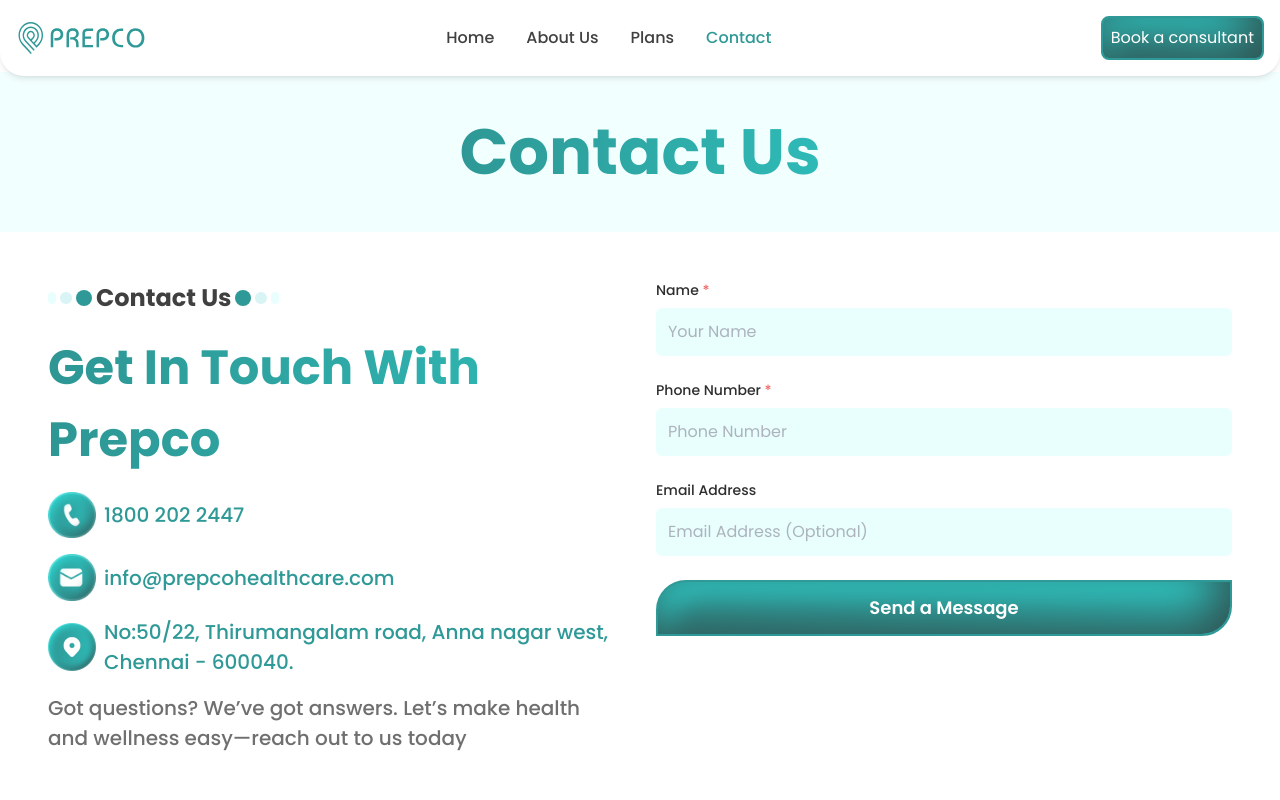
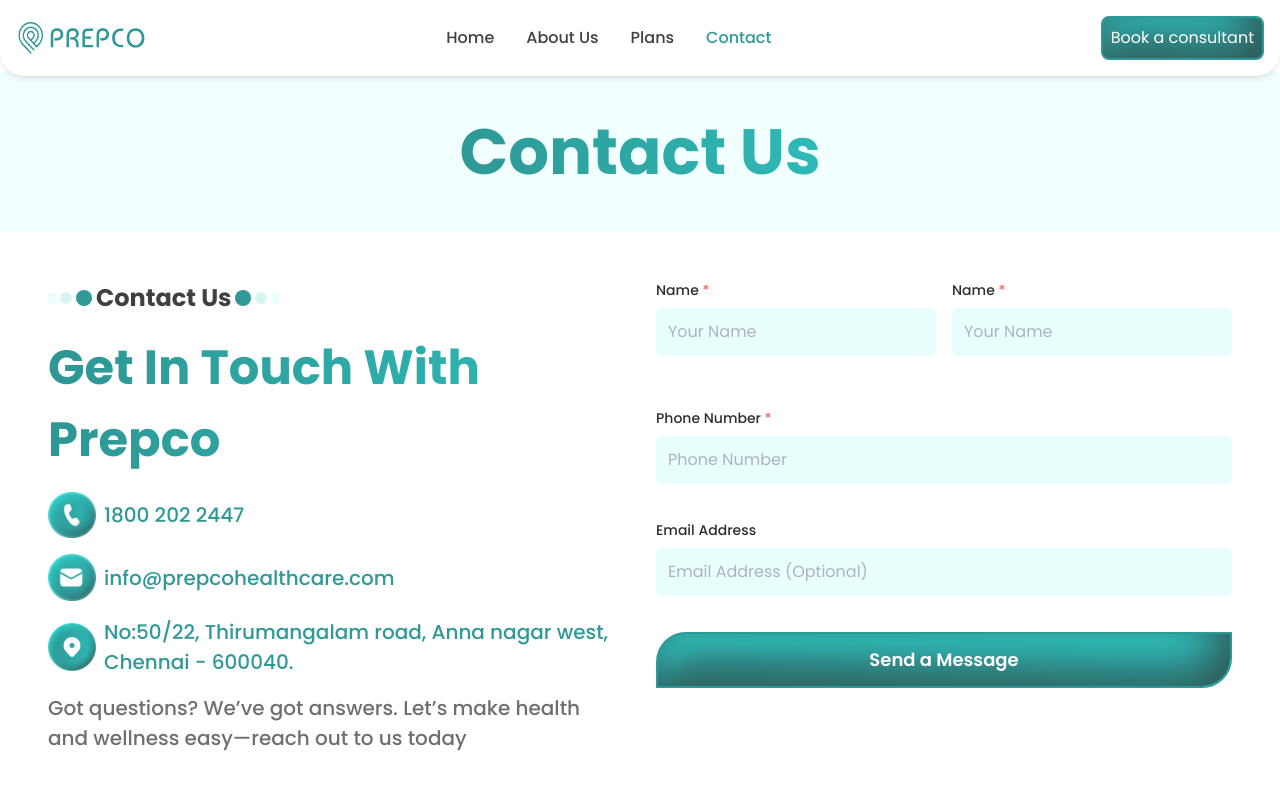
Before and after one commit to Prepco-creator/PREPCO, a Next.js app: page /contact in a window 1280 px wide. Shown: the top 800 px of the page. Built offline with nearby package versions, Linux system fonts and the light colour scheme; a web font is replaced by a local one.

Commit message:
Contact Form Conected to Zoho Forms

```diff
--- a/src/app/api/form-submission/route.ts
+++ /dev/null
@@ -1,30 +0,0 @@
-import { NextRequest, NextResponse } from "next/server";
-
-export const POST = async (req: NextRequest) => {
-    try {
-        const formData = await req.json(); // Parse incoming JSON data
-
-        console.log("Received form data:", formData);
-
-        // Send data to Zoho Forms API
-        // const zohoResponse = await fetch("https://forms.zoho.com/api/v2/forms/{FORM_ID}/submissions", {
-        //     method: "POST",
-        //     headers: {
-        //         "Content-Type": "application/json",
-        //         "Authorization": `Zoho-oauthtoken ${process.env.ZOHO_ACCESS_TOKEN}`
-        //     },
-        //     body: JSON.stringify({ data: formData })
-        // });
-
-        // const zohoResult = await zohoResponse.json();
-
-        // if (!zohoResponse.ok) {
-        //     throw new Error(`Zoho API Error: ${JSON.stringify(zohoResult)}`);
-        // }
-
-        return NextResponse.json({ success: true, message: "Data submitted to Zoho", response: formData }, { status: 200 });
-    } catch (error) {
-        console.error("Error submitting form to Zoho:", error);
-        return NextResponse.json({ success: false, error: "Internal Server Error" }, { status: 500 });
-    }
-};
--- a/src/components/contact/ContactForm.tsx
+++ b/src/components/contact/ContactForm.tsx
@@ -6,60 +6,79 @@ import { zodResolver } from '@hookform/resolvers/zod';
 import { z } from 'zod';
 import InputField from './InputField';
 import { contactFormSchema } from '@/utils/validation';
-import { toast } from 'react-toastify';
 
 type FormValues = z.infer<typeof contactFormSchema>;
 
 const ContactForm = () => {
   const {
     register,
-    handleSubmit,
+    // handleSubmit,
     formState: { errors },
   } = useForm<FormValues>({
     resolver: zodResolver(contactFormSchema),
   });
 
-  const onSubmit = async (data: FormValues) => {
-    try {
-      const response = await fetch(`${process.env.NEXT_PUBLIC_BACKEND_URL}/api/form-submission`, {
-        method: "POST",
-        headers: {
-          "Content-Type": "application/json",
-        },
-        body: JSON.stringify(data),
-      });
+  // const onSubmit = async (data: FormValues) => {
+  //   try {
+  //     const formData = new URLSearchParams();
+  //     formData.append("Name_First", data.firstname);
+  //     formData.append("Name_Last", data.lastname);
+  //     formData.append("PhoneNumber_countrycode", data.phone);
+  //     formData.append("Email", data.email || ""); // Optional field
 
-      const result = await response.json();
-      console.log(result);
+  //     const response = await fetch(
+  //       "https://forms.zohopublic.in/gopuprepcohe1/form/Contactform/formperma/eosjBLGjpAAtqHlrppfZZdfw5YuMI2psqoBee5l8wK4/htmlRecords/submit",
+  //       {
+  //         method: "POST",
+  //         headers: {
+  //           "Content-Type": "application/x-www-form-urlencoded",
+  //         },
+  //         body: formData.toString(),
+  //       }
+  //     );
 
-      if (result.success) {
-        toast.success("Form Submitted Successfully")
-      } else {
-        toast.error("Failed to submit form");
-      }
-    } catch (error) {
-      console.error("Error submitting form:", error);
-      alert("An error occurred. Please try again.");
-    }
-  };
+  //     if (response.ok) {
+  //       toast.success("Form Submitted Successfully");
+  //     } else {
+  //       toast.error("Failed to submit form");
+  //     }
+  //   } catch (error) {
+  //     console.error("Error submitting form:", error);
+  //     toast.error("An error occurred. Please try again.");
+  //   }
+  // };
+
 
   return (
-    <form onSubmit={handleSubmit(onSubmit)} className="space-y-6">
+<form action='https://forms.zohopublic.in/gopuprepcohe1/form/Contactform/formperma/eosjBLGjpAAtqHlrppfZZdfw5YuMI2psqoBee5l8wK4/htmlRecords/submit' name='form' id='form' method='POST' className='space-y-9' acceptCharset='UTF-8' encType='multipart/form-data'>
+      <div className='flex w-full flex-col md:flex-row justify-between gap-4'>
         <InputField
-        id="name"
+          id="Name_First"
           label="Name"
           placeholder="Your Name"
           required={true}
           register={register}
-        error={errors.name?.message}
+          error={errors.Name_First?.message}
+          className="flex-1"
         />
         <InputField
-        id="phone"
+          id="Name_Last"
+          label="Name"
+          placeholder="Your Name"
+          required={true}
+          register={register}
+          error={errors.Name_Last?.message}
+          className='flex-1'
+        />
+      </div>
+
+      <InputField
+        id="PhoneNumber_countrycode"
         label="Phone Number"
         placeholder="Phone Number"
         required={true}
         register={register}
-        error={errors.phone?.message}
+        error={errors.PhoneNumber_countrycode?.message}
       />
       <InputField
         id="email"
--- a/src/components/contact/InputField.tsx
+++ b/src/components/contact/InputField.tsx
@@ -9,9 +9,10 @@ const InputField = <TFormValues extends Record<string, unknown>>({
   type = 'text',
   error,
   register,
+  className,
 }: InputFieldProps<TFormValues>) => {
   return (
-    <div className="mb-4">
+    <div className={`mb-4 ${className}`}>
       <label htmlFor={id as string} className="block text-sm font-medium text-custom-14 text-black">
         {label} {required && <span className="text-red-500">*</span>}
       </label>
--- a/src/components/extra-pages/PaymentSuccess.tsx
+++ b/src/components/extra-pages/PaymentSuccess.tsx
@@ -3,15 +3,15 @@
 import React from "react";
 import Image from "next/image";
 import { images } from "../../../public/assets";
-import { useRouter } from "next/navigation";
 import Footer from "../comman/Footer";
+import { CircleCheck } from "lucide-react";
+import Link from "next/link";
 
 const PaymentSuccess: React.FC = () => {
-    const router = useRouter();
 
     return (
         <>
-            <section className="bg-primary1 flex items-center justify-center min-h-screen">
+            <section className="bg-primary1 text-white flex items-center justify-center min-h-screen">
                 <div className="text-center">
                     {/* <Image
                         width={100}
@@ -20,7 +20,9 @@ const PaymentSuccess: React.FC = () => {
                         alt="Success Icon"
                         className="mx-auto mb-4"
                     /> */}
-                    <h1 className="text-5xl font-bold text-primary-dark">Payment Successful!</h1>
+
+                    <h1 className="text-5xl font-bold text-primary-dark">Thank you for Subcribing PREPCO</h1>
+                    <CircleCheck size={100} className="text-center block w-full my-8" />
                     <p className="mt-4 text-lg text-secondary-dark">
                         Thank you for purchasing a plan from Prepco. Your transaction was successful.
                     </p>
@@ -47,12 +49,13 @@ const PaymentSuccess: React.FC = () => {
 
                     {/* Go to Dashboard Button */}
                     <div className="mt-8">
-                        <button
-                            onClick={() => router.push("/dashboard")}
-                            className="bg-primary text-white py-2 px-6 rounded-lg shadow-md hover:bg-primary-dark transition duration-300 ease-in-out"
-                        >
-                            Go to Dashboard
-                        </button>
+                        <Link href="/plans">
+                            <button
+                                className="bg-primary text-white py-2 px-6 rounded-lg shadow-md hover:bg-primary-dark transition duration-300 ease-in-out"
+                            >
+                                Back to Plans
+                            </button>
+                        </Link>
                     </div>
                 </div>
             </section>
--- a/src/types/index.ts
+++ b/src/types/index.ts
@@ -44,6 +44,7 @@ interface InputFieldProps<TFormValues extends FieldValues> {
     type?: string;
     error?: string;
     register: UseFormRegister<TFormValues>;
+    className?:string;
 }
 
 interface TestimonialCardProps {
--- a/src/utils/validation.ts
+++ b/src/utils/validation.ts
@@ -1,11 +1,15 @@
 import { z } from 'zod';
 
 export const contactFormSchema = z.object({
-  name: z
+  Name_First: z
     .string()
     .min(1, 'Name is required')
     .max(50, 'Name must be less than 50 characters'),
-  phone: z
+  Name_Last: z
+    .string()
+    .min(1, 'Name is required')
+    .max(50, 'Name must be less than 50 characters'),
+  PhoneNumber_countrycode: z
     .string()
     .regex(/^\d{10}$/, 'Phone number must be 10 digits'),
   email: z
```
Lines whose indentation alone changed are shown as unchanged.
